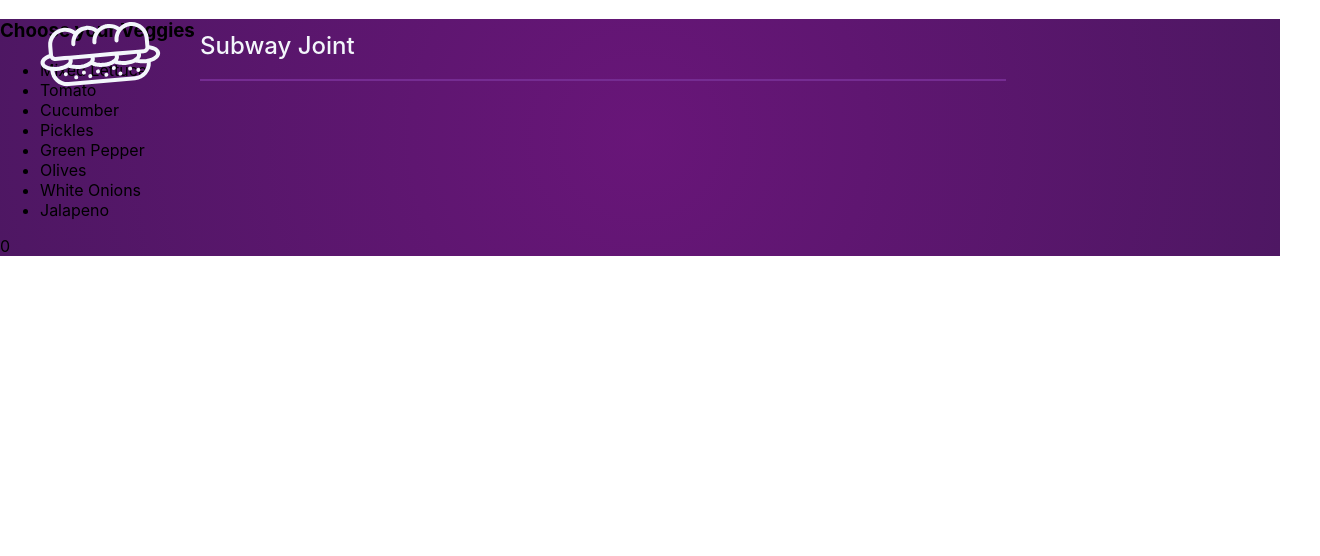
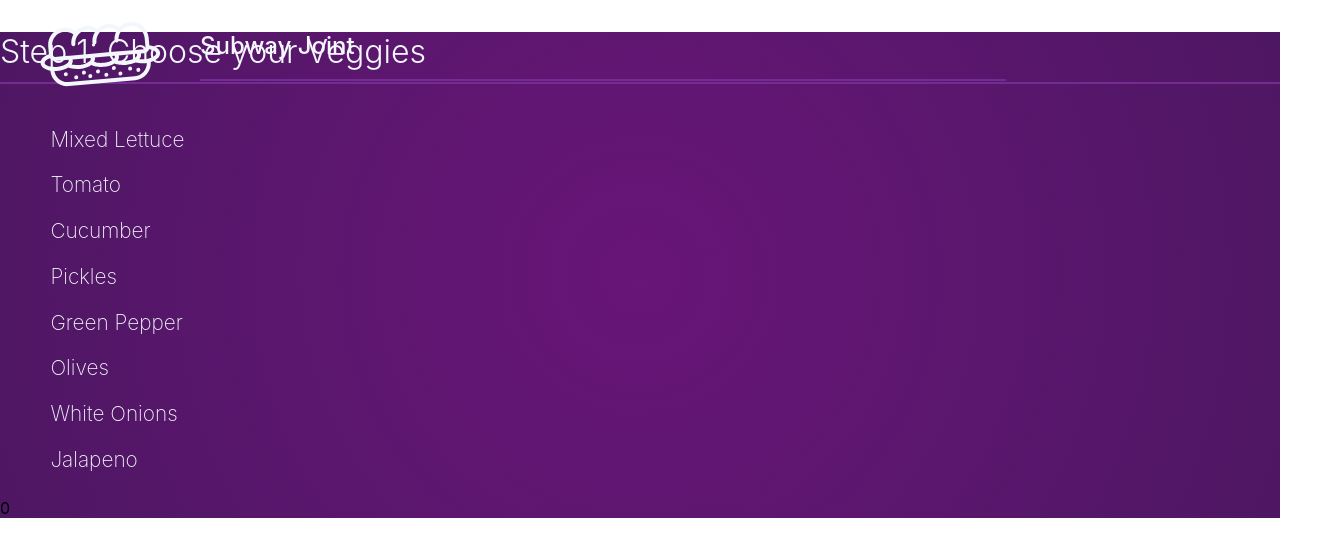
Before and after one commit to KishanBapodra/sub-sandwich-joint, a React (Create React App) app: page /veg in a window 1280 px wide. Shown: the top 556 px of the page, 1320 px wide, since content can reach past the window. Built offline with nearby package versions, Linux system fonts and the light colour scheme.

Commit message:
Style: list styling

```diff
--- /dev/null
+++ b/src/components/List.module.css
@@ -0,0 +1,23 @@
+.pageTitle {
+    font-size: 2em;
+    color: #F3F6FB;
+    font-weight: 300;
+    padding-bottom: 0.35em;
+    border-bottom: 2px #752c92 solid;
+}
+
+.list {
+    list-style: none;
+    width: 100%;
+}
+
+.listItem {
+    padding: 0.5em;
+    font-size: 1.3em;
+    font-weight: 200;
+    color: #F3F6FB;
+}
+
+.isActive {
+    font-weight: 700;
+}
--- a/src/components/List.tsx
+++ b/src/components/List.tsx
@@ -1,5 +1,6 @@
 import React from 'react';
 import { Sandwich } from '../App';
+import styles from './List.module.css'
 
 type ListProps = {
     mapItem: String[],
@@ -10,19 +11,19 @@
 
 const List = ({mapItem, type, sandwich, func}: ListProps) => {
   return (
-    <>
-    <h3>Choose your {type}</h3>
-    <ul>
+    <div>
+      <h3 className={styles.pageTitle}>Step 1: Choose your {type}</h3>
+      <ul className={styles.list}>
         {mapItem.map(item => {
-          let active = sandwich.fBread === item || sandwich.fCheese === item || sandwich.fVeggies.includes(item) || sandwich.fCondiments.includes(item) ? 'active' : '';
+            let active = sandwich.fBread === item || sandwich.fCheese === item || sandwich.fVeggies.includes(item) || sandwich.fCondiments.includes(item) ? true : false;
             return (
-              <li onClick={() => func(item)}>
-                <span className={active}>{item}</span>
+                <li className={styles.listItem} onClick={() => func(item)}>
+                  <span className={active ? styles.isActive : ''}>{item}</span>
               </li>
           );
       })}
       </ul>
-    </>
+    </div>
   );
 }
 
```
Lines whose indentation alone changed are shown as unchanged.
